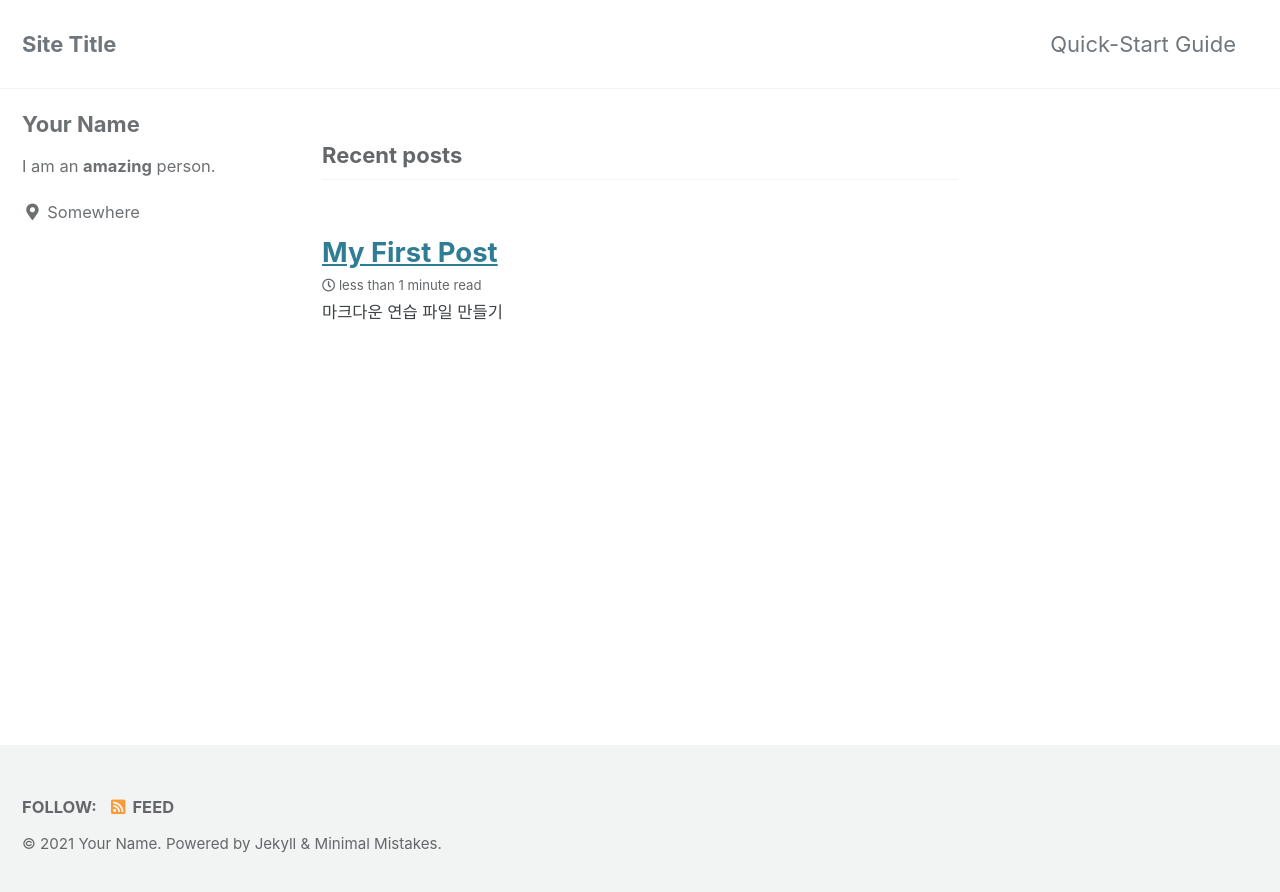
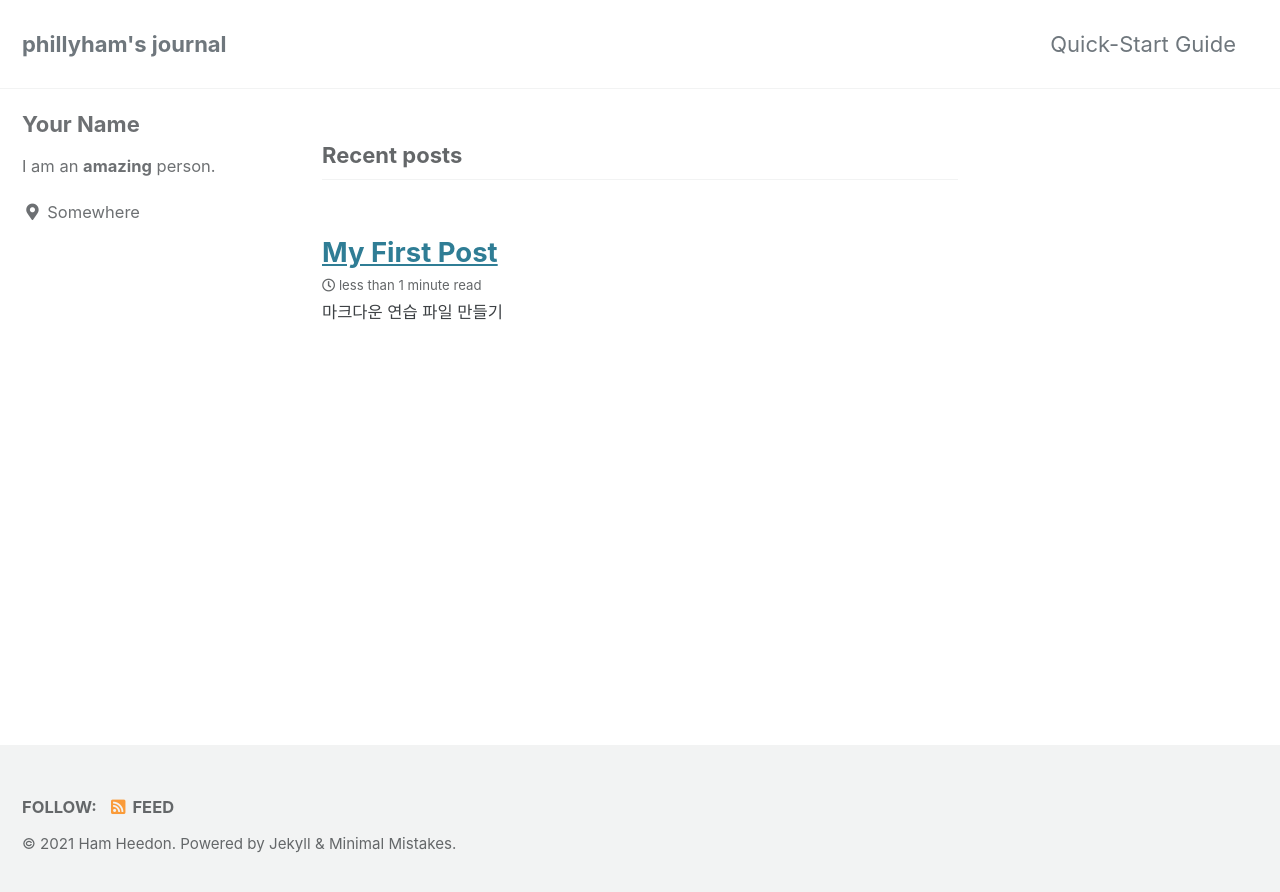
Before and after one commit to phillyham24/phillyham24.github.io, a Jekyll site: the page built from index.html, in a window 1280 px wide. Shown: the top 892 px of the page. Built offline with Jekyll 4.4.1, drawn with Linux system fonts in a browser that asks for light colours; cached includes are drawn as plain includes; the list of posts is cut into pages by our own code.

```diff
--- a/_config.yml
+++ b/_config.yml
@@ -16,11 +16,11 @@ minimal_mistakes_skin    : "default" # "air", "aqua", "contrast", "dark", "dirt"
 
 # Site Settings
 locale                   : "en-US"
-title                    : "Site Title"
+title                    : "phillyham's journal"
 title_separator          : "-"
 subtitle                 : # site tagline that appears below site title in masthead
-name                     : "Your Name"
-description              : "An amazing website."
+name                     : "Ham Heedon"
+description              : "비전공생의 CS 공부 과정"
 url                      : "https://phillyham24.github.io"
 baseurl                  : # the subpath of your site, e.g. "/blog"
 repository               : "phillyham24/phillyham24.github.io"
```
Also changed, not shown: assets/images/icons8-calendar-1-64.png (added).
